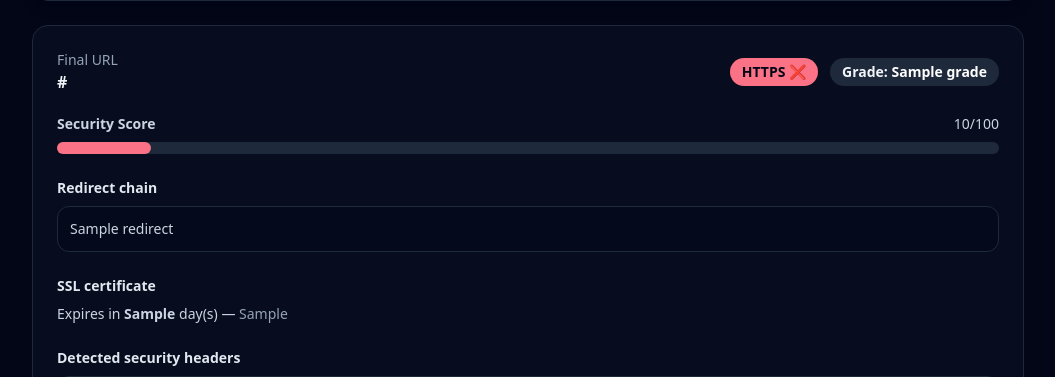
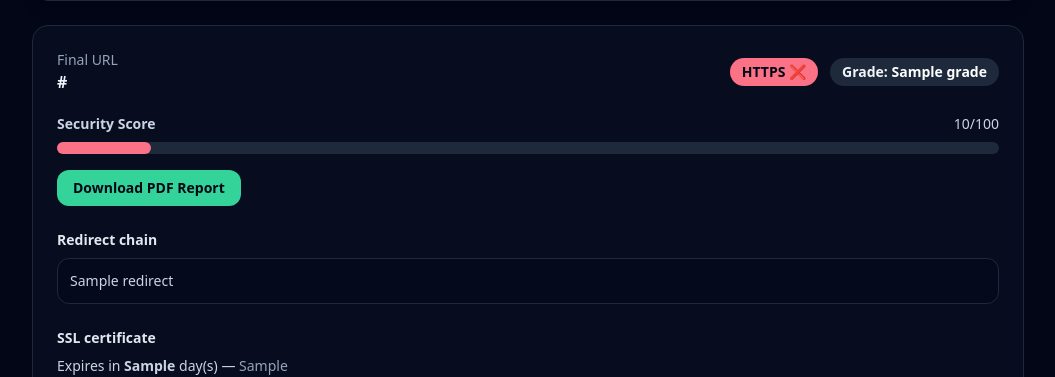
Before and after one commit to abdullahdevv/cybercheck, a Flask app: template templates/index.html in a window 1280 px wide. Shown: the part 320-697 px from the top of the page, without its empty margins (112-1167 px from the left). Run offline with Flask 3, Linux system fonts and the light colour scheme; the template is opened without the code that fills it: most values are stand-ins (such as "Sample title", 1, 10 or a date in 2020); some libraries are stand-ins or nearby versions.

Commit message:
V3 complete - PDF working

```diff
--- a/app.py
+++ b/app.py
@@ -1,4 +1,7 @@
-from flask import Flask, request, render_template
+from flask import Flask, request, render_template, send_file
+from io import BytesIO
+from reportlab.lib.pagesizes import A4
+from reportlab.pdfgen import canvas
 import requests
 from urllib.parse import urlparse
 from datetime import datetime, timezone
@@ -126,6 +129,8 @@ def index():
                 "error": error,
             }
 
+            app.config["LAST_RESULT"] = result
+
         except Exception as e:
             result = {
                 "input": raw,
@@ -148,6 +153,53 @@ def index():
         donate_url=DONATE_URL,
         year=datetime.now().year
     )
+@app.route("/report.pdf")
+def report_pdf():
+    data = app.config.get("LAST_RESULT")
+    if not data:
+        return "No report available. Run a scan first.", 400
+
+    buffer = BytesIO()
+    c = canvas.Canvas(buffer, pagesize=A4)
+    width, height = A4
+
+    y = height - 50
+
+    c.setFont("Helvetica-Bold", 16)
+    c.drawString(50, y, "CyberCheck Security Report")
+    y -= 30
+
+    c.setFont("Helvetica", 11)
+    c.drawString(50, y, f"URL: {data.get('final_url')}")
+    y -= 20
+    c.drawString(50, y, f"HTTPS: {'Yes' if data.get('https') else 'No'}")
+    y -= 20
+    c.drawString(50, y, f"Score: {data.get('score')}/100")
+    y -= 20
+    c.drawString(50, y, f"Grade: {data.get('grade')}")
+    y -= 30
+
+    c.setFont("Helvetica-Bold", 12)
+    c.drawString(50, y, "Redirects:")
+    y -= 20
+
+    c.setFont("Helvetica", 10)
+    for r in data.get("redirects", []):
+        c.drawString(60, y, r)
+        y -= 15
+        if y < 50:
+            c.showPage()
+            y = height - 50
+
+    c.save()
+    buffer.seek(0)
+
+    return send_file(
+        buffer,
+        as_attachment=True,
+        download_name="cybercheck-report.pdf",
+        mimetype="application/pdf"
+    )
 
 if __name__ == "__main__":
     app.run(host="0.0.0.0", port=5000, debug=True)
--- a/requirements.txt
+++ b/requirements.txt
@@ -1,3 +1,4 @@
 flask==3.1.2
 requests==2.32.5
 gunicorn==22.0.0
+reportlab==4.2.2
--- a/templates/index.html
+++ b/templates/index.html
@@ -88,7 +88,10 @@
                 style="width: {{ result.score }}%;"></div>
             </div>
           </div>
-
+          <a href="/report.pdf"
+   class="mt-4 inline-flex items-center justify-center rounded-xl bg-emerald-400 px-4 py-2 text-sm font-semibold text-slate-950 hover:bg-emerald-300">
+  Download PDF Report
+</a>
           <!-- Redirect chain -->
           <div class="mt-6">
             <div class="text-sm font-semibold text-slate-200">Redirect chain</div>
```
